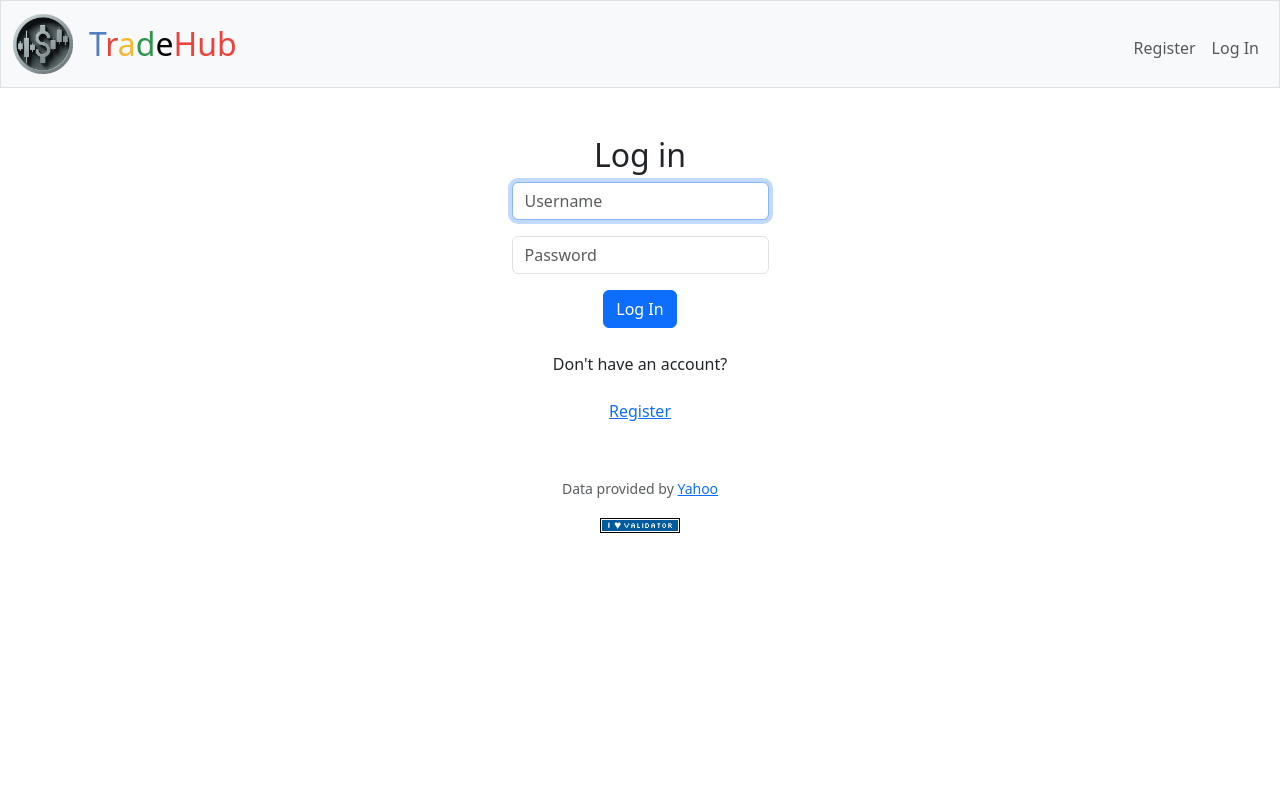
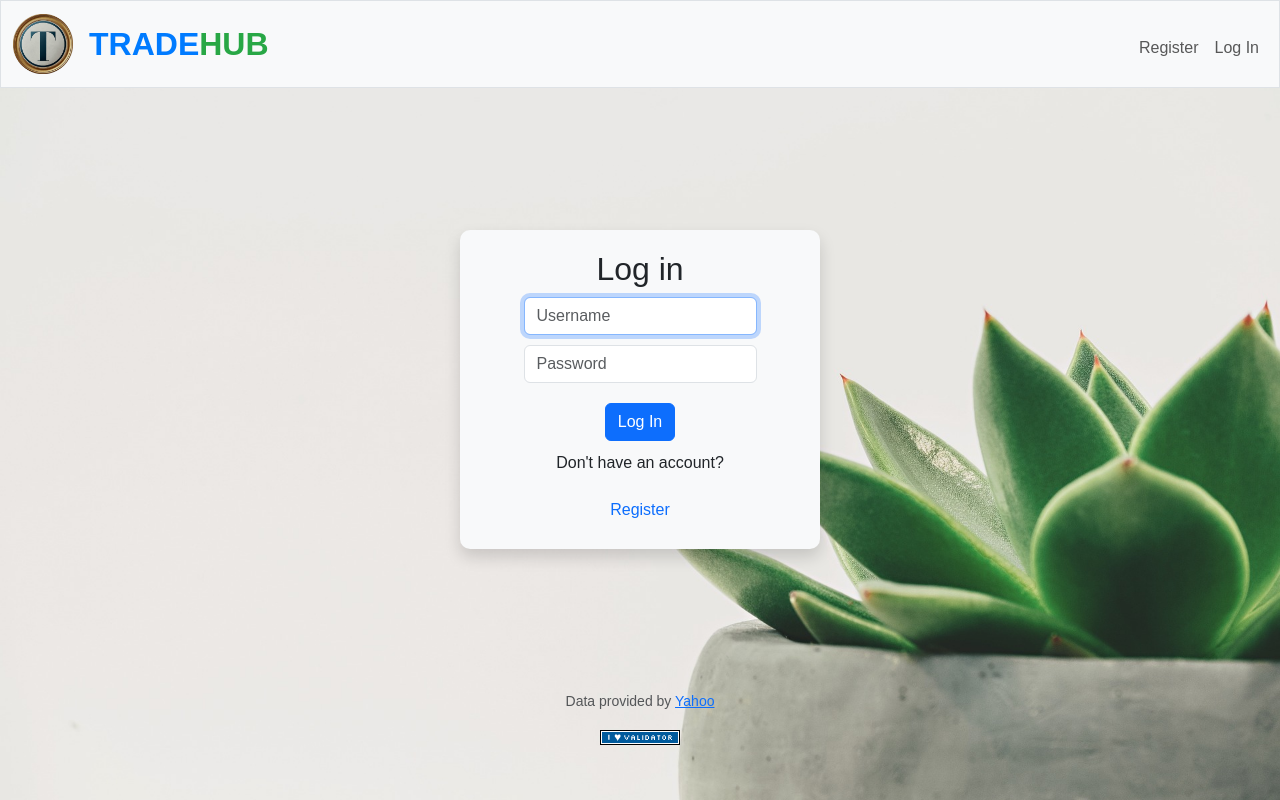
Before and after one commit to stan-artemyev/tradehub, a Flask app: page /login in a window 1280 px wide. Run offline with Flask 3, Linux system fonts and the light colour scheme; some libraries are stand-ins or nearby versions.

Commit message:
update login/register page, login.css, sold/bought alert

```diff
--- a/app.py
+++ b/app.py
@@ -46,7 +46,7 @@ def inject_username():
         username = db.execute("SELECT username FROM users WHERE id = ?", user_id)[0]["username"]
         return {"username": username}
     else:
-        return {"username": None}
+        return {"username": "None"}
 
 
 @app.route("/")
@@ -85,7 +85,10 @@ def index():
         total_performance += stock["performance"]
 
     # Calculate total performance percentage change
-    total_performance_percentage = round(total_performance / total * 100, 2)
+    if total == 0:
+        total_performance_percentage = 0
+    else:
+        total_performance_percentage = round(total_performance / total * 100, 2)
 
     # Query cash from DB
     user_cash = db.execute("SELECT cash FROM users WHERE id = ?", session["user_id"])[0]["cash"]
@@ -156,10 +159,13 @@ def buy():
             # Get stock name
             symbol_name = get_data(symbol)["symbol_name"]
 
+            # Capitalize symbol
+            symbol = symbol.upper()
+
             # Buy stocks
             db.execute(
                 "INSERT INTO stocks (symbol, symbol_name, price, amount, date_time, user_id) VALUES (?, ?, ?, ?, ?, ?)",
-                symbol.upper(),
+                symbol,
                 symbol_name,
                 price,
                 shares,
@@ -174,7 +180,7 @@ def buy():
             )
 
         # Alert the user
-        flash("Bought!")
+        flash(f"{symbol} x {shares} bought!")
 
         # Redirect the user to the home page
         return redirect("/")
@@ -407,11 +413,14 @@ def sell():
             # Get stock name
             symbol_name = get_data(symbol)["symbol_name"]
 
+            # Capitalize symbol
+            symbol = symbol.upper()
+
             # Sell shares and update DB with negative amount of shares and updated cash value
             date_time = datetime.now().strftime("%Y-%m-%d %H:%M:%S")
             db.execute(
                 "INSERT INTO stocks (symbol, symbol_name, price, amount, date_time, user_id) VALUES (?, ?, ?, ?, ?, ?);",
-                symbol.upper(),
+                symbol,
                 symbol_name,
                 price,
                 -int(shares),
@@ -425,7 +434,7 @@ def sell():
             )
 
             # Alert the user
-            flash("Sold!")
+            flash(f"{symbol} x {shares} sold!")
 
             # Redirect the user to the home page
             return redirect("/")
--- /dev/null
+++ b/static/login.css
@@ -0,0 +1,41 @@
+body {
+    background-image: url('plant.jpg');
+    background-size: cover; /* Ensures the background image covers the entire page */
+    background-repeat: no-repeat; /* Prevents the background image from repeating */
+    background-position: center center; /* Centers the background image */
+    display: flex;
+    flex-direction: column;
+    min-height: 100vh; /* Ensures the body takes up the full viewport height */
+    margin: 0; /* Removes default margin */
+    font-family: Arial, sans-serif; /* Optional: sets a default font for the page */
+}
+
+
+
+main {
+    flex: 1; /* Ensures main takes up remaining space between header and footer */
+    display: flex;
+    justify-content: center;
+    align-items: center;
+}
+
+.container {
+    padding: 20px;
+    border-radius: 10px;
+    max-width: 400px; /* Limits the width of the container */
+    text-align: center; /* Centers the text inside the container */
+}
+
+
+.form-control {
+    margin-bottom: 10px;
+}
+
+.btn-primary {
+    margin-top: 10px;
+    margin-bottom: 10px;
+}
+
+.btn-link {
+    text-decoration: none;
+}
--- a/static/styles.css
+++ b/static/styles.css
@@ -25,3 +25,30 @@ nav .navbar-brand .green
 tr {
     text-align: right;
 }
+
+.dropdown-menu {
+    max-width: 300px; /* Set a max-width to limit dropdown width */
+}
+.dropdown-item {
+    white-space: normal !important; /* Allow text to wrap */
+}
+
+.logo-container {
+    display: flex;
+    align-items: center;
+    justify-content: center;
+}
+
+.logo-text {
+    font-size: 2rem;
+    font-weight: bold;
+    text-transform: uppercase;
+}
+
+.logo-text-first {
+    color: #007bff; /* Blue color for 'Trade' */
+}
+
+.logo-text-second {
+    color: #28a745; /* Green color for 'Hub' */
+}
--- a/templates/layout.html
+++ b/templates/layout.html
@@ -12,7 +12,7 @@
         <script src="https://cdn.jsdelivr.net/npm/bootstrap@5.3.3/dist/js/bootstrap.bundle.min.js" integrity="sha384-YvpcrYf0tY3lHB60NNkmXc5s9fDVZLESaAA55NDzOxhy9GkcIdslK1eN7N6jIeHz" crossorigin="anonymous"></script>
 
         <!-- https://favicon.io/emoji-favicons/money-bag/ -->
-        <link href="/static/favicon.ico" rel="icon">
+        <link href="/static/logo.png" rel="icon">
 
         <link href="/static/styles.css" rel="stylesheet">
 
@@ -25,13 +25,15 @@
         <nav class="bg-light border navbar navbar-expand-md navbar-light">
             <div class="container-fluid">
                 <a class="navbar-brand" href="/"><img src="static/logo.png" alt="TradeHub Logo" width="60" height="60"></a>
-                <a class="navbar-brand" href="/"><span class="blue">T</span><span class="red">r</span><span class="yellow">a</span><span class="green">d</span><span class="purple">e</span><span class="red">Hub</span></a>
+                <a class="logo-container logo-text navbar-brand" href="/">
+                    <span class="logo-text-first">Trade</span><span class="logo-text-second">Hub</span>
+                </a>
                 <button aria-controls="navbar" aria-expanded="false" aria-label="Toggle navigation" class="navbar-toggler" data-bs-target="#navbar" data-bs-toggle="collapse" type="button">
                     <span class="navbar-toggler-icon"></span>
                 </button>
                 <div class="collapse navbar-collapse" id="navbar">
                     {% if session["user_id"] %}
-                        <ul class="navbar-nav me-auto mt-2">
+                        <ul class="navbar-nav nav-underline me-auto mt-2">
                             <li class="nav-item"><a class="nav-link" href="/quote">Quote</a></li>
                             <li class="nav-item"><a class="nav-link" href="/buy">Buy</a></li>
                             <li class="nav-item"><a class="nav-link" href="/sell">Sell</a></li>
@@ -39,14 +41,14 @@
                         </ul>
                         <div class="dropdown">
                             <button type="button" class="btn btn-primary dropdown-toggle" data-bs-toggle="dropdown">
-                            Account
+                                Account
                             </button>
-                            <ul class="dropdown-menu">
-                                <li><a class="dropdown-item disabled" aria-disabled="true">Welcome,<p><b>{{ username }}!</b></p></a></li>
-                                <li><hr class="dropdown-divider"></hr></li>
+                            <ul class="dropdown-menu dropdown-menu-end text-center">
+                                <li><a class="dropdown-item disabled">Welcome, <b>{{ username }}!</b></a></li>
+                                <li><hr class="dropdown-divider"></li>
                                 <li><a class="dropdown-item" href="/money">Deposit/Withdraw</a></li>
                                 <li><a class="dropdown-item" href="/change_password">Change Password</a></li>
-                                <li><hr class="dropdown-divider"></hr></li>
+                                <li><hr class="dropdown-divider"></li>
                                 <li><a class="dropdown-item" href="/logout">Log out</a></li>
                             </ul>
                         </div>
--- a/templates/login.html
+++ b/templates/login.html
@@ -5,23 +5,26 @@
 {% endblock %}
 
 {% block main %}
+<div class="container shadow bg-light">
     <h2>Log in</h2>
     <form action="/login" method="post">
-    <div class="mb-3">
+        <div class="form-group">
             <input autocomplete="off" autofocus class="form-control mx-auto w-auto" name="username" placeholder="Username" type="text">
         </div>
-    <div class="mb-3">
+        <div class="form-group">
             <input class="form-control mx-auto w-auto" name="password" placeholder="Password" type="password">
         </div>
-    <button class="btn btn-primary" type="submit">Log In</button>
-    <br><br>
+        <button class="btn btn-primary btn-block" type="submit">Log In</button>
+        <br>
     </form>
-    <div>
+    <div class="text-center">
+        <p>Don't have an account?</p>
         <form action="/register" method="get">
-            <p>Don't have an account?</p>
             <button class="btn btn-link" type="submit">Register</button>
         </form>
     </div>
+</div>
+<link href="/static/login.css" rel="stylesheet">
 
 
 {% endblock %}
--- a/templates/register.html
+++ b/templates/register.html
@@ -5,7 +5,8 @@
 {% endblock %}
 
 {% block main %}
-<h4>Register</h4>
+<div class="container shadow bg-light">
+    <h2>Register</h2>
     <form action="/register" method="post">
         <div class="mb-3">
             <input autocomplete="off" autofocus class="form-control mx-auto w-auto" name="username" placeholder="Username" type="text">
@@ -18,4 +19,7 @@
         </div>
         <button class="btn btn-primary" type="submit">Register</button>
     </form>
+</div>
+
+<link href="/static/login.css" rel="stylesheet">
 {% endblock %}
```
Also changed, not shown: finance.db, static/logo.png, static/plant.jpg (added). Lines whose indentation alone changed are shown as unchanged.
